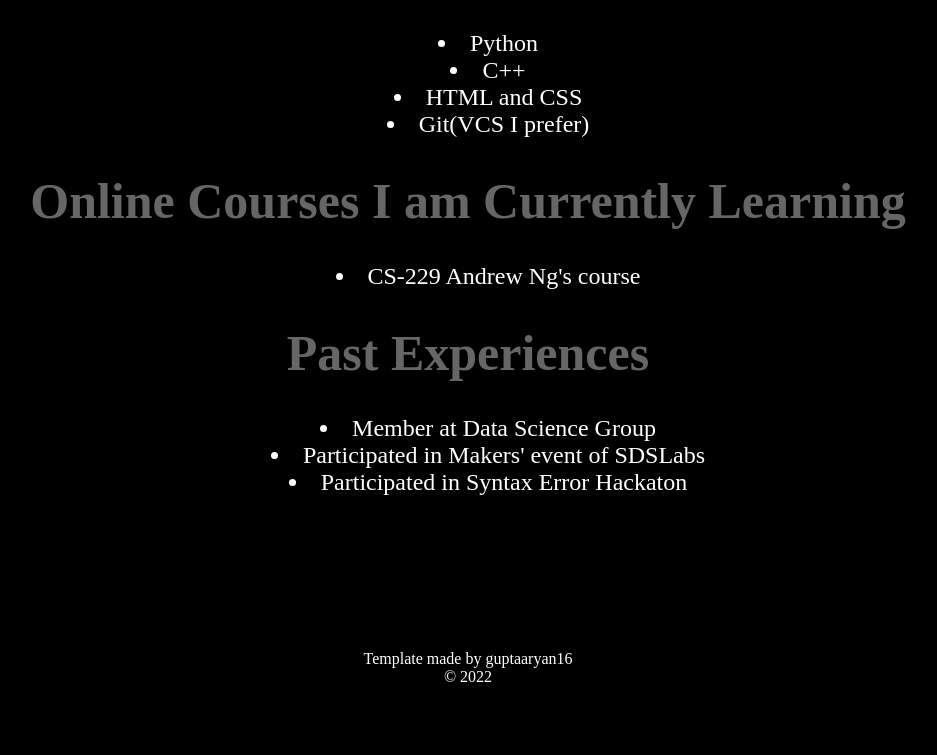
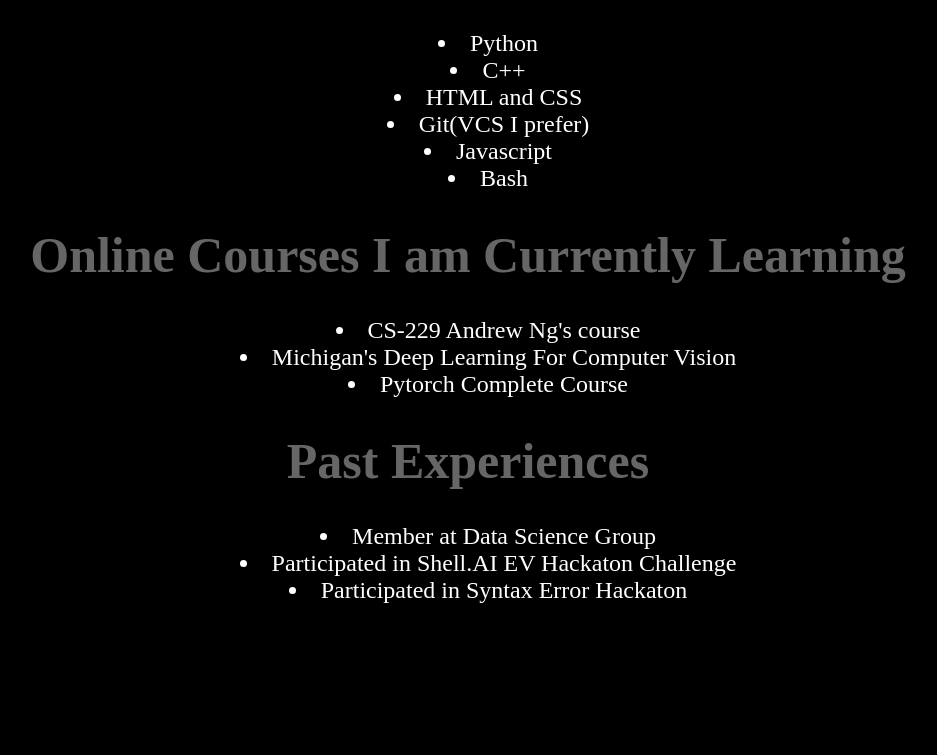
Before and after one commit to guptaaryan16/My-portfolio, a plain HTML site: page html/about.html in a window 1280 px wide. Shown: the part 716-1471 px from the top of the page, without its empty margins (172-1109 px from the left). Before the commit the page ends 1410 px from the top, so only its background shows below. Drawn offline with Linux system fonts and the light colour scheme.

Commit message:
Done some Changes

```diff
--- a/html/about.html
+++ b/html/about.html
@@ -40,6 +40,8 @@
             <Li>C++</Li>
             <Li>HTML and CSS</Li>
             <Li>Git(VCS I prefer)</Li>
+            <Li>Javascript</Li>
+            <Li>Bash</Li>
 
         </ul>
 
@@ -48,6 +50,8 @@
         </h1>
         <ul id="text">
             <Li>CS-229 Andrew Ng's course</Li>
+            <li>Michigan's Deep Learning For Computer Vision</li>
+            <li>Pytorch Complete Course</li>
         </ul>
 
         <h1 id="heading">
@@ -55,7 +59,7 @@
         </h1>
         <ul id="text">
             <Li>Member at Data Science Group</Li>
-            <Li>Participated in Makers' event of SDSLabs</Li>
+            <Li>Participated in Shell.AI EV Hackaton Challenge</Li>
             <Li>Participated in Syntax Error Hackaton</Li>
 
         </ul>
```
